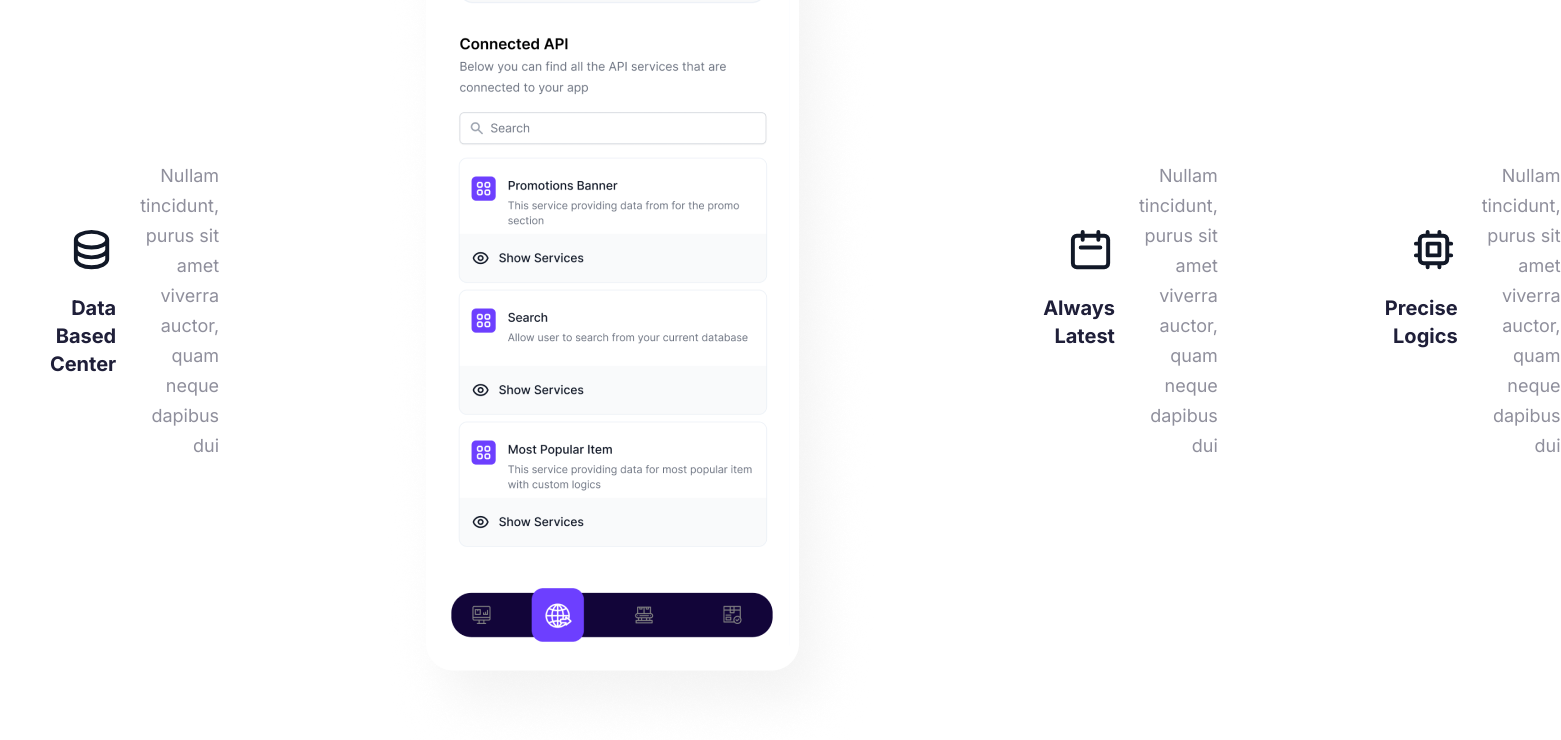
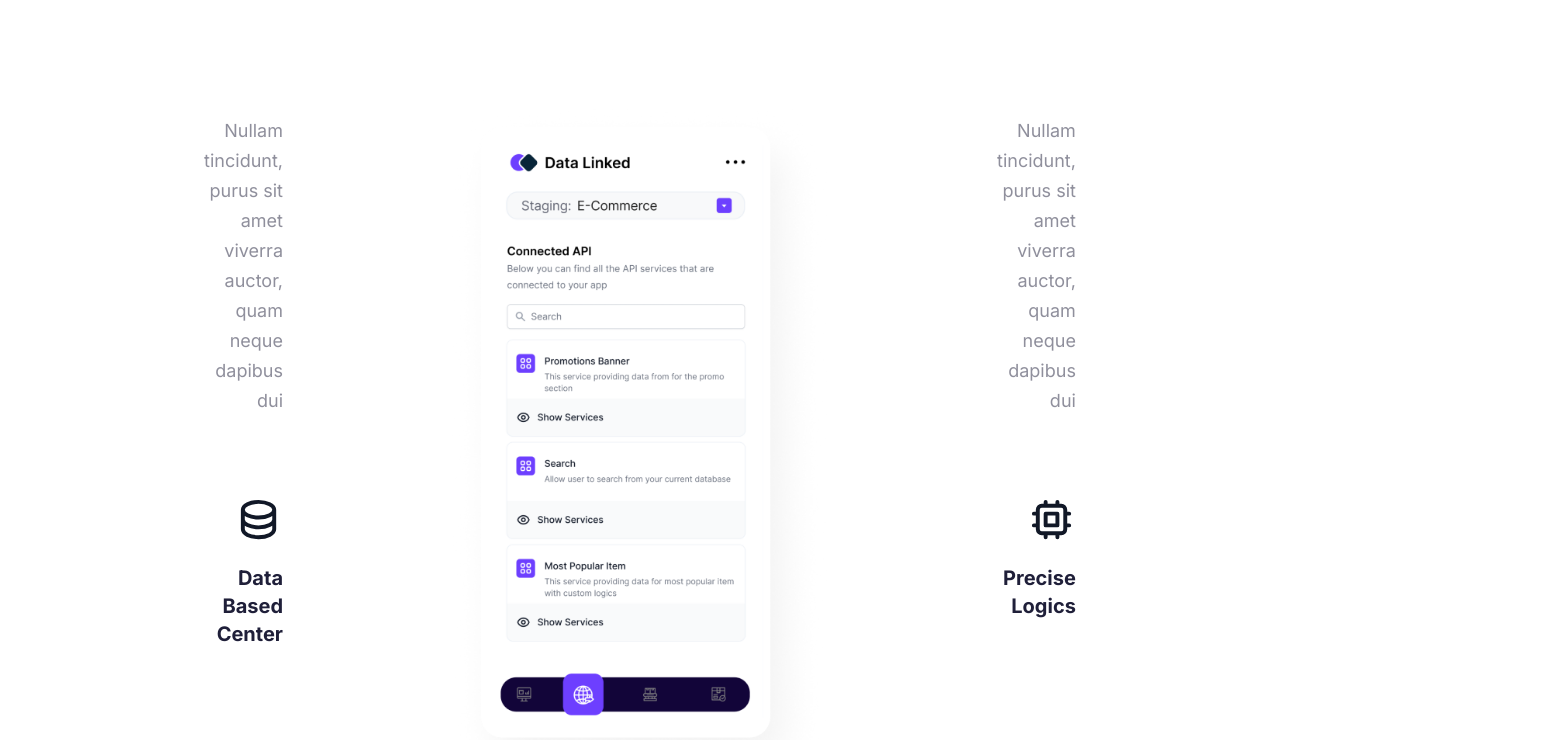
Before and after one commit to ademide26/Saas, a Vue app: page /mypage in a window 1280 px wide. Shown: the part 2596-3336 px from the top of the page, 1561 px wide, since content can reach past the window. Built offline with nearby package versions, Linux system fonts and the light colour scheme.

Commit message:
I completed the details-sect (ad details) and corrected my placement issue by encompassing details-leframe in another div

```diff
--- a/src/views/mypage.vue
+++ b/src/views/mypage.vue
@@ -210,6 +210,7 @@
         <div class="detail-hero-subtext">Brace yourself for an extraordinary journey into the future of technology.</div>
       </div>
       <div class="details-main-frame">
+        <div class="details-column">
           <div class="details-left-frame">
             <div class="upper-dts-frame">
               <div class="dt-icon">
@@ -233,11 +234,13 @@
             </div>
             <div class="dt-texts">Nullam tincidunt, purus sit amet viverra auctor, quam neque dapibus dui</div>
           </div>
-
-        <div class="dts-center=-frame">
-          <img src="/Images/pluck app mobile.png" />
         </div>
 
+        <div class="dts-center-frame">
+          <img src="/Images/pluck app mobile.png" alt="Pluck mobile app preview" />
+        </div>
+
+        <div class="details-column">
           <div class="details-left-frame">
             <div class="upper-dts-frame">
               <div class="dt-icon">
@@ -261,6 +264,7 @@
             <div class="dt-texts">Nullam tincidunt, purus sit amet viverra auctor, quam neque dapibus dui</div>
           </div>
         </div>
+      </div>
 
     </section>
     <section class="review-sect"></section>
@@ -271,6 +275,31 @@
 
 
 <style scoped>
+.dts-center-frame {
+  display: flex;
+  align-items: center;
+  justify-content: center;
+  flex-shrink: 0;
+}
+.dts-center-frame img {
+  width: 100%;
+  max-width: 380px;
+  height: auto;
+}
+.details-left-frame--mirror {
+  align-items: flex-start;
+}
+.details-left-frame--mirror .upper-dts-frame {
+  align-items: flex-start;
+}
+.details-left-frame--mirror .dt-icon {
+  margin-left: 0;
+  margin-right: auto;
+}
+.details-left-frame--mirror .dt-subtext,
+.details-left-frame--mirror .dt-texts {
+  text-align: left;
+}
 .dt-texts {
   font-family: 'Inter';
   font-style: normal;
@@ -305,7 +334,7 @@
 }
 .details-left-frame {
   display: flex;
-  flex-direction: row;
+  flex-direction: column;
   justify-content: space-between;
   align-items: flex-end;
   padding: 0px;
@@ -313,10 +342,14 @@
 }
 .details-main-frame {
   display: flex;
-  flex-direction: row;
   align-items: center;
-  padding: 0px;
+  justify-content: center;
   gap: 167px;
+}
+.details-column {
+  display: flex;
+  flex-direction: column;
+  gap: 80px; /* match the actual vertical spacing from Figma */
 }
 .detail-hero-subtext {
   font-family: 'Inter';
```
Lines whose indentation alone changed are shown as unchanged.
